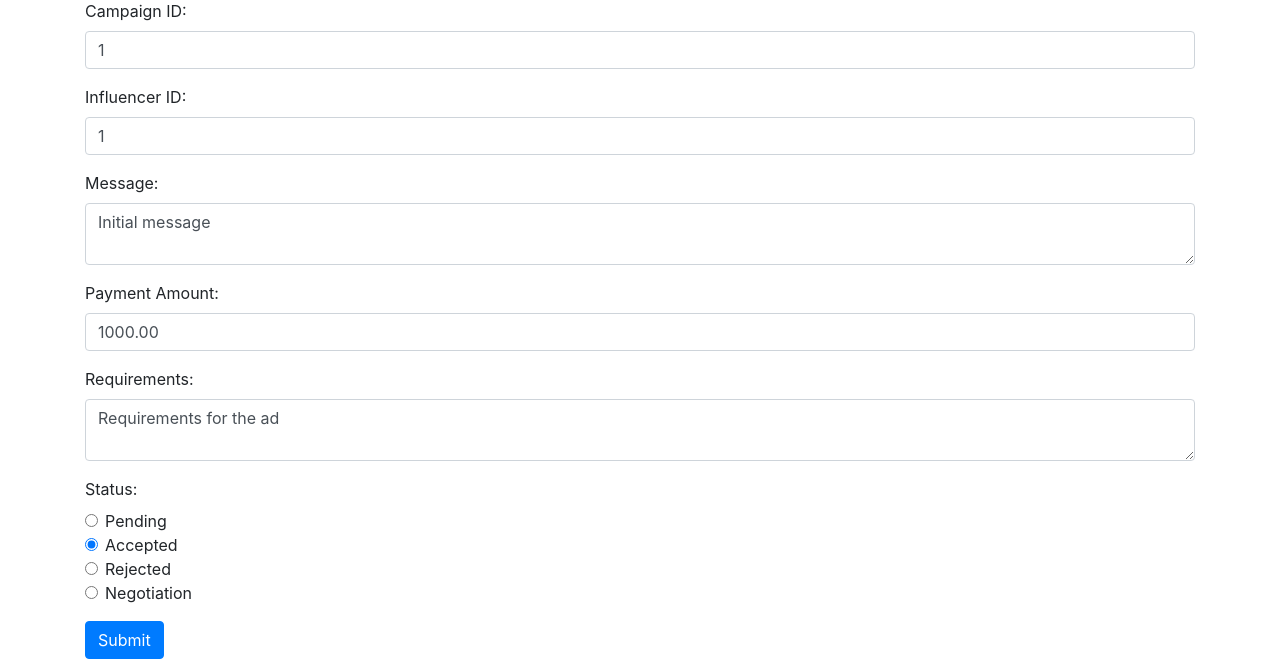
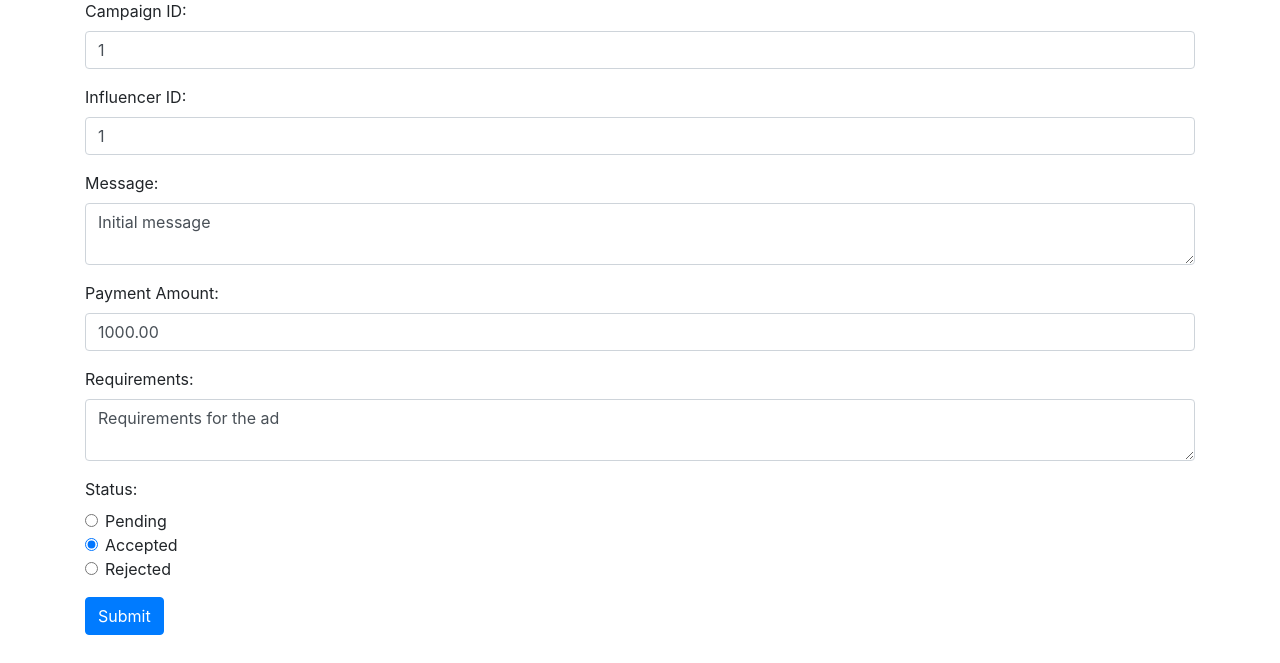
Before and after one commit to Kool-Cool/MAD-I, a Flask app: page /sponsor/manageadrequest/edit_adrequest/1 in a window 1280 px wide. Shown: the part 137-800 px from the top of the page. Run offline with Flask 3, Linux system fonts and the light colour scheme; a user stored in the database is signed in; some libraries are stand-ins or nearby versions.

Commit message:
fine tune

```diff
--- a/templates/sponsor_edit_adrequest.html
+++ b/templates/sponsor_edit_adrequest.html
@@ -77,10 +77,7 @@
                 <input type="radio" class="form-check-input" id="rejected" name="status" value="rejected" {% if ad_data.status=='rejected' %}checked{% endif %}>
                 <label class="form-check-label" for="rejected">Rejected</label>
             </div>
-            <div class="form-check">
-                <input type="radio" class="form-check-input" id="negotiation" name="status" value="negotiation" {% if ad_data.status=='negotiation' %}checked{% endif %}>
-                <label class="form-check-label" for="negotiation">Negotiation</label>
-            </div>
+
         </div>
 
         <button type="submit" class="btn btn-primary">Submit</button>
```
Also changed, not shown: instance/test.db.
